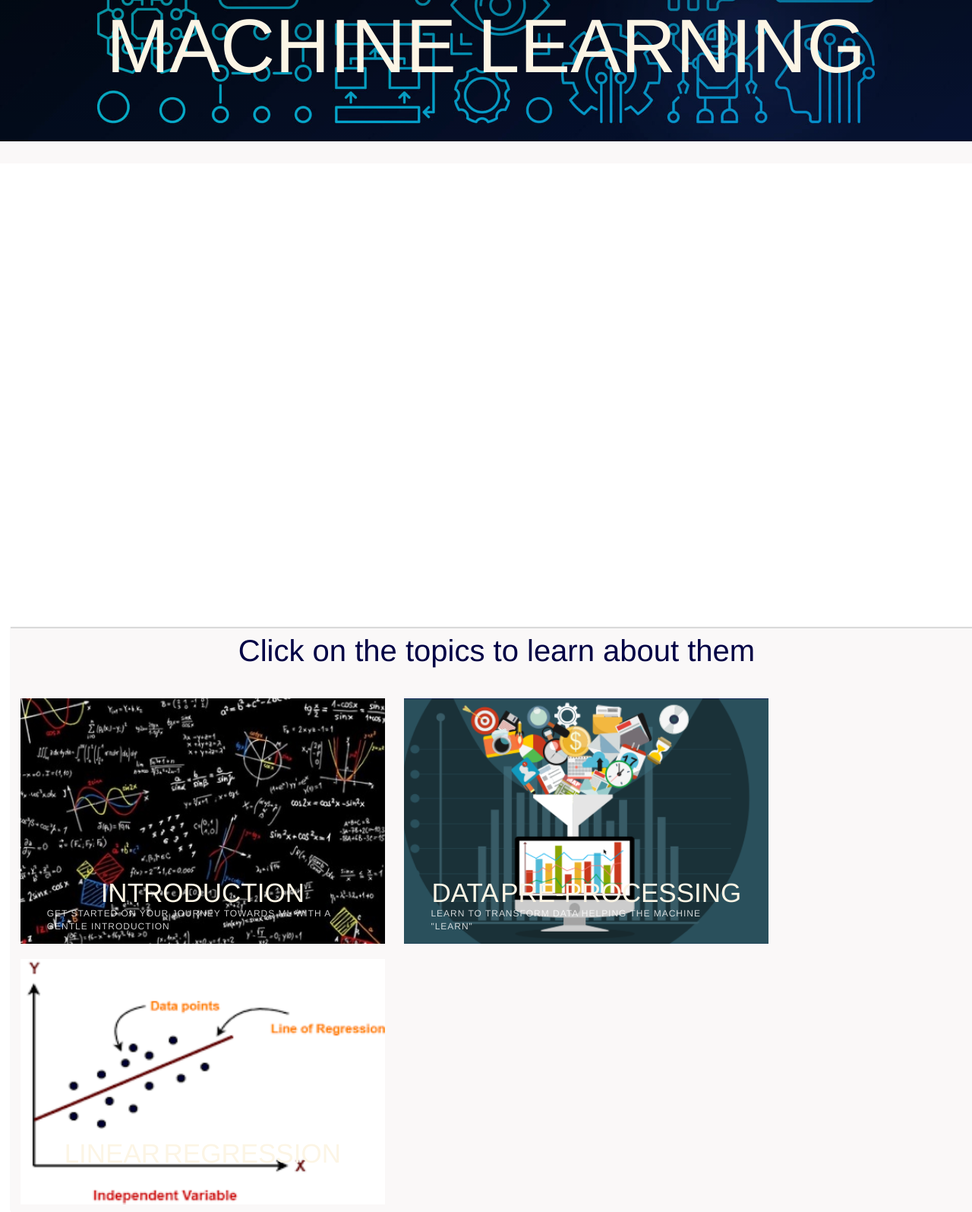
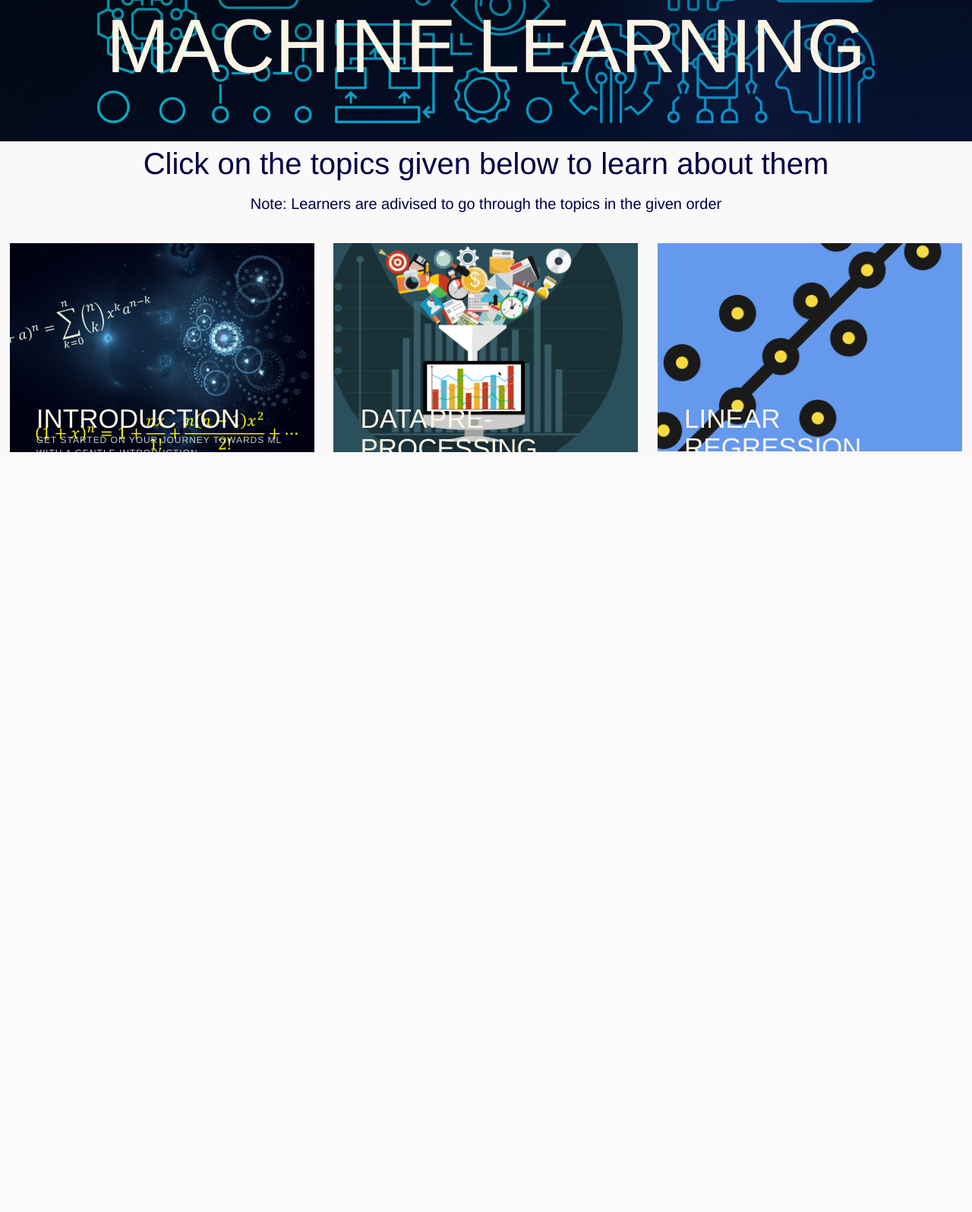
Before and after one commit to nanorohan/AI_ML_e-module, a PHP site: page / in a window 1280 px wide. Shown: the part 454-2049 px from the top of the page at 76% size. After the commit the page ends 1049 px from the top, so only its background shows below. Run offline with PHP 8.4, Linux system fonts and the light colour scheme; some libraries are stand-ins or nearby versions.

Commit message:
Add files via upload

```diff
--- a/ai_ml_course_home.html
+++ b/ai_ml_course_home.html
@@ -174,15 +174,15 @@
 -->
 
 
-<section class="content">
 <div class="content">
-  <p style="font-size:40px; text-align:center; color:#000045;">Click on the topics to learn about them</p>
+  <p style="font-size:40px; text-align:center; color:#000045;">Click on the topics given below to learn about them</p>
+  <p style="font-size:20px; text-align:center; color:#000045;">Note: Learners are adivised to go through the topics in the given order</p>
     <div class="grid">
 		<figure class="effect-lily">
-        <img src="math.jpg" alt="img12"/>
+        <img src="math.png" alt="img12"/>
         <figcaption>
         <div>
-			<h2 style="font-size:35px; text-align:center; color:#FCF5E5;">Introduction</h2>
+			<h2 style="font-size:35px; text-align:left; color:#FCF5E5;">Introduction</h2>
             <p>Get started on your journey towards ML with a gentle introduction</p>
         </div>
         <a href="AI_ML_Module_0_introduction/presentation.html">View more</a>
@@ -192,7 +192,7 @@
 			<img src="data-prep.png" alt="img1"/>
             <figcaption>
             <div>
-            <h2 style="font-size:35px; text-align:center; color:#FCF5E5;">Data pre-processing</h2>
+            <h2 style="font-size:35px; text-align:left; color:#FCF5E5;">Data pre-processing</h2>
                 <p>Learn to transform data helping the machine "learn"</p>
               </div>
               <a href="AI-ML Module 1 Data Preprocessing Cortana - Storyline output/story.html">View more</a>
@@ -202,17 +202,14 @@
 			<img src="log_reg.png" alt="img1"/>
             <figcaption>
             <div>
-            <h2 style="font-size:35px; text-align:center; color:#FCF5E5;">Linear Regression</h2>
+            <h2 style="font-size:35px; text-align:left; color:#FCF5E5;">Linear Regression</h2>
                 <p>One of the most intuitive ML models</p>
               </div>
               <a href="Linear Regression - Storyline output/story_html5.html">View more</a>
             </figcaption>
         </figure>
     </div>
-
-
 </div>
-</section>
 
 </body>
 </html>
--- a/course_menu.css
+++ b/course_menu.css
@@ -12,11 +12,11 @@
   position: relative;
   float: left;
   overflow: hidden;
-  margin: 10px 1%;
-  min-width: 320px;
-  max-width: 480px;
+  margin: 1%;
+  /*min-width: 320px;
+  max-width: 480px;*/
   max-height: 360px;
-  width: 48%;
+  width: 31.33%;
   background: #000066;
   text-align: center;
   cursor: pointer;
@@ -130,8 +130,7 @@ figure.effect-lily p {
   transition: opacity 0.2s, transform 0.35s;
 }
 
-figure.effect-lily:hover img,
-figure.effect-lily:hover p {
+figure.effect-lily:hover img{
   opacity: .1;
 }
 
```
Also changed, not shown: log_reg.png, math.png (added). Lines whose indentation alone changed are shown as unchanged.
